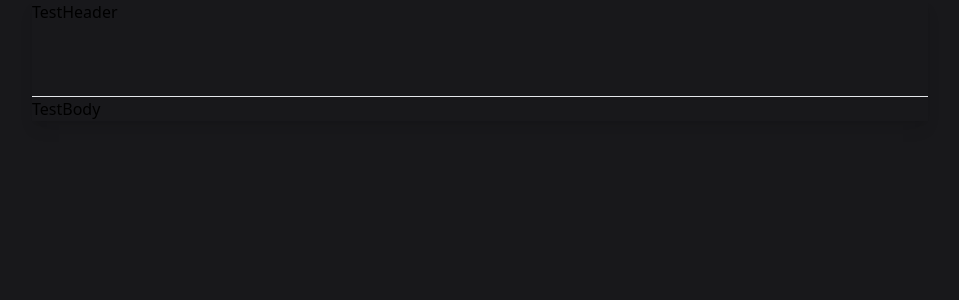
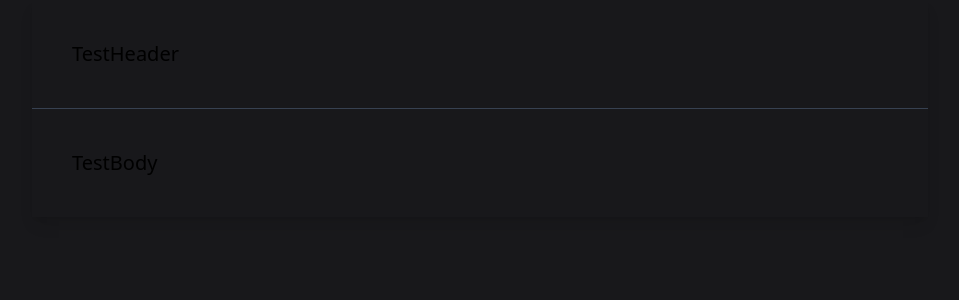
Before and after one commit to SuikaXhq/suviet-wows-report-frontend, a Vue app: page /group in a window 1280 px wide. Shown: the top 300 px of the page, without its empty margins (160-1119 px from the left). Built offline with nearby package versions, Linux system fonts and the light colour scheme.

Commit message:
feat(components.BasePage): 初步修改BasePage样式

```diff
--- a/src/components/BasePage.vue
+++ b/src/components/BasePage.vue
@@ -2,26 +2,34 @@
     页面基础模版
 -->
 <script setup lang="ts">
-const props = withDefaults(defineProps<{
-    hasParent: boolean;
-}>(), { hasParent: false });
+const props = withDefaults(
+    defineProps<{
+        hasParent: boolean;
+    }>(),
+    { hasParent: false },
+);
 </script>
 
 <template>
-    <div class="relative divide-y bg-bg dark:bg-bgDark">
-        <div class="min-h-24 relative max-h-32">
+    <div class="relative divide-y divide-gray-600 dark:divide-gray-700">
+        <div class="min-h-24 relative max-h-32 p-10 text-xl">
             <div
                 v-if="hasParent"
-                class="absolute inset-y-0 left-0 block text-left"
+                class="absolute inset-y-0 left-0 ml-4 flex items-center text-left"
             >
-                <botton @click="$router.back()" class="">
-                    <i class="eva eva-arrow-left text-4xl"></i>
-                </botton>
+                <button
+                    @click="$router.back()"
+                    type="button"
+                    title="返回"
+                    class="flex items-center justify-center text-5xl transition hover:text-gray-400"
+                >
+                    <i class="eva eva-arrow-left"></i>
+                </button>
             </div>
             <slot name="header"></slot>
         </div>
 
-        <div>
+        <div class="p-10 text-xl">
             <slot name="body"></slot>
         </div>
     </div>
```
